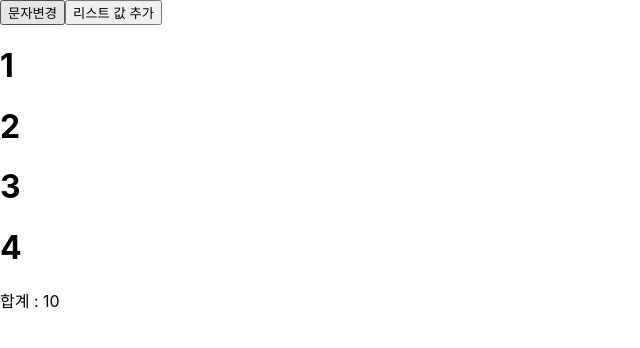
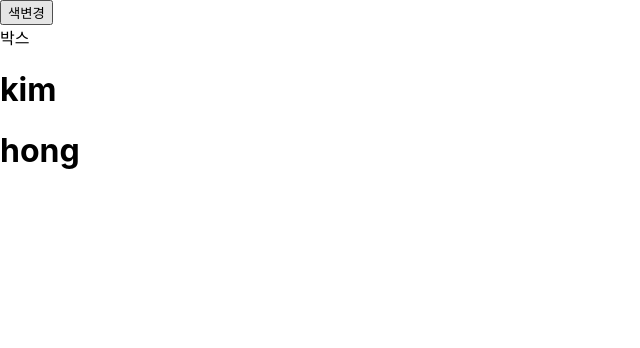
Before and after one commit to haerong22/Study, a React (Create React App) app in the folder react-springboot/my-app/: page / in a window 1280 px wide. Shown: the top 348 px of the page, without its empty margins (0-640 px from the left). Built offline with nearby package versions, Linux system fonts and the light colour scheme.

Commit message:
react : useRef

```diff
--- a/react-springboot/my-app/src/App.js
+++ b/react-springboot/my-app/src/App.js
@@ -1,41 +1,27 @@
-import { useMemo, useState } from 'react';
+import { createRef, useRef, useState } from 'react';
 import './App.css';
 
 function App() {
-  const [list, setList] = useState([1, 2, 3, 4]);
-  const [str, setStr] = useState('합계');
+  // useRef (디자인)
+  // dom 을 변경할 때 사용
+  const ref = useRef(null);
 
-  const getAddResult = () => {
-    let sum = 0;
-    list.forEach((i) => (sum += i));
-    console.log(sum);
-    return sum;
-  };
-  const addResult = useMemo(() => getAddResult(), [list]);
+  const [list, setList] = useState([
+    { id: 1, name: 'kim' },
+    { id: 2, name: 'hong' },
+  ]);
+
+  const refs = Array.from({ length: list.length }).map(() => createRef());
+
   return (
     <>
-      <button
-        onClick={() => {
-          setStr('안녕');
-        }}
-      >
-        문자변경
+      <button onClick={() => (refs[0].current.style.backgroundColor = 'red')}>
+        색변경
       </button>
-      <button
-        onClick={() => {
-          setList([...list, 10]);
-        }}
-      >
-        리스트 값 추가
-      </button>
-      <div>
-        {list.map((i) => (
-          <h1>{i}</h1>
-        ))}
-      </div>
-      <div>
-        {str} : {addResult}
-      </div>
+      <div ref={ref}>박스</div>
+      {list.map((user, index) => (
+        <h1 ref={refs[index]}>{user.name}</h1>
+      ))}
     </>
   );
 }
```
Also changed, not shown: 1 other file (tests, documents, lock files or other folders).
